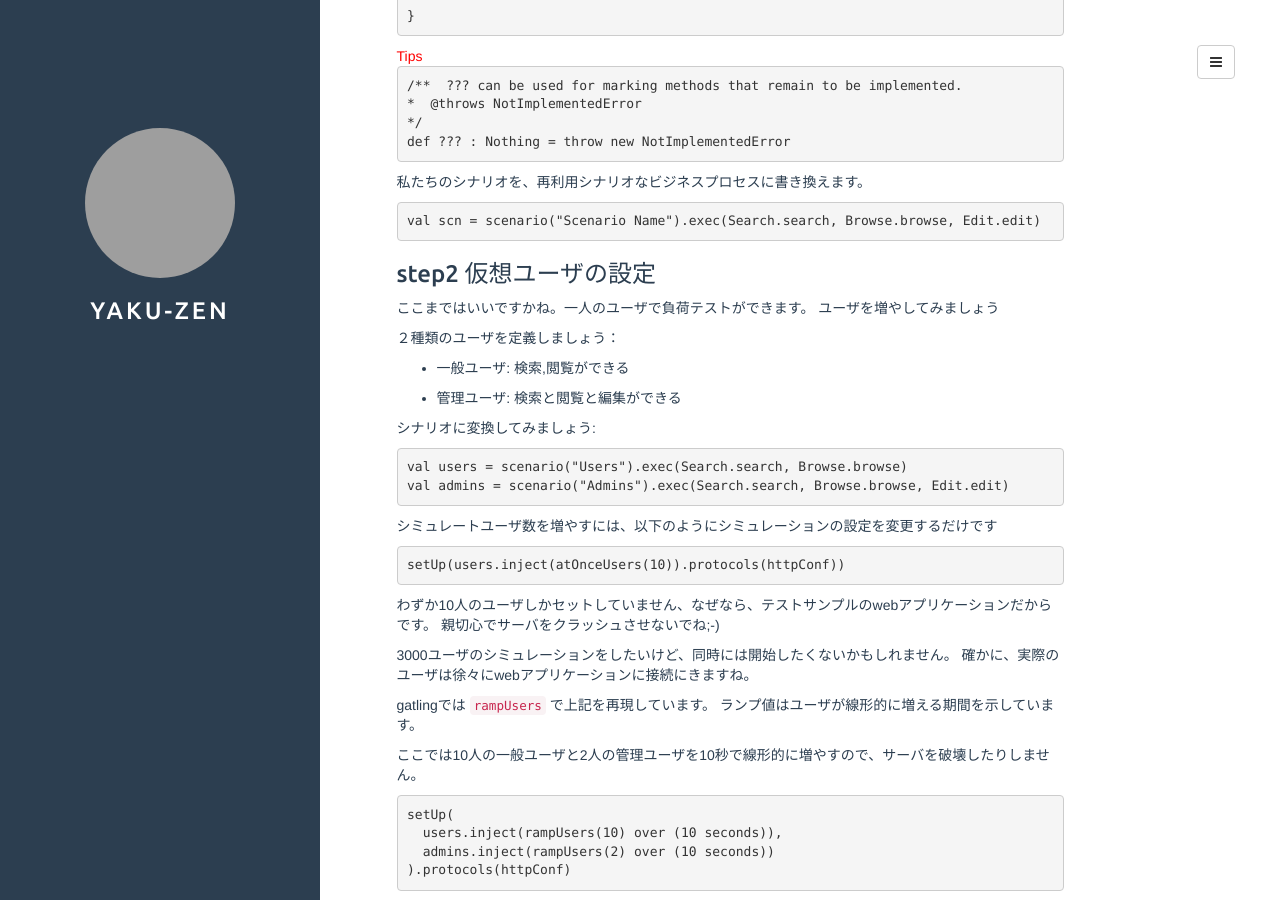
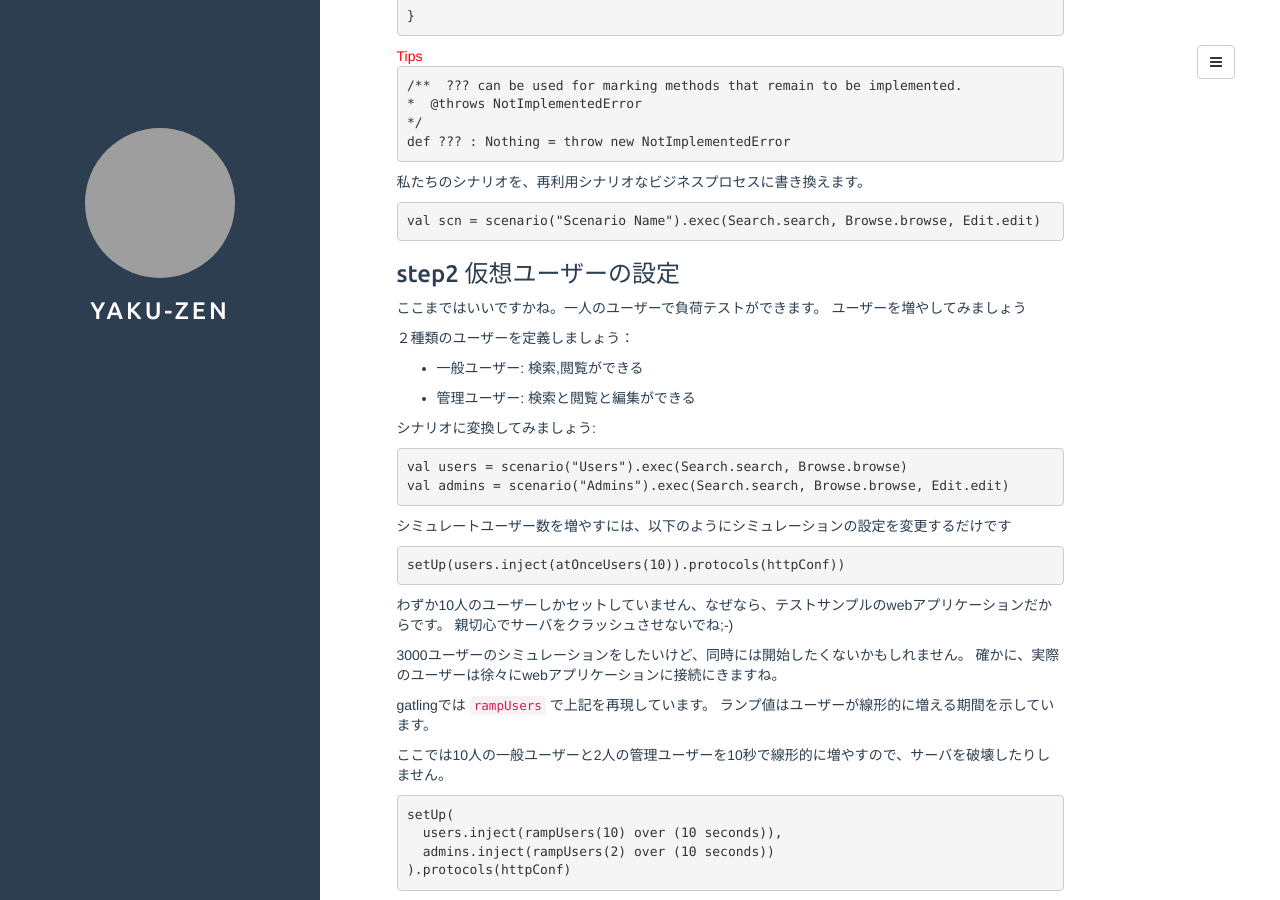
Before and after one commit to yaku-zen/yaku-zen.github.io, a Jekyll site: the page built from _posts/2016-12-26-advanced-tutorial.md, in a window 1280 px wide and 900 px high, scrolled down 1023 px. Built offline with Jekyll 4.4.1, drawn with Linux system fonts in a browser that asks for light colours; grey boxes are pictures that could not be loaded.

Commit message:
change : user to user

````diff
--- a/_posts/2016-12-26-advanced-tutorial.md
+++ b/_posts/2016-12-26-advanced-tutorial.md
@@ -69,16 +69,16 @@ def ??? : Nothing = throw new NotImplementedError
 val scn = scenario("Scenario Name").exec(Search.search, Browse.browse, Edit.edit)
 ```
 
-### step2 仮想ユーザの設定
+### step2 仮想ユーザーの設定
 
-ここまではいいですかね。一人のユーザで負荷テストができます。
-ユーザを増やしてみましょう
+ここまではいいですかね。一人のユーザーで負荷テストができます。
+ユーザーを増やしてみましょう
 
-２種類のユーザを定義しましょう：
+２種類のユーザーを定義しましょう：
 
-+ 一般ユーザ: 検索,閲覧ができる
++ 一般ユーザー: 検索,閲覧ができる
 
-+ 管理ユーザ: 検索と閲覧と編集ができる
++ 管理ユーザー: 検索と閲覧と編集ができる
 
 シナリオに変換してみましょう:
 
@@ -87,22 +87,22 @@ val users = scenario("Users").exec(Search.search, Browse.browse)
 val admins = scenario("Admins").exec(Search.search, Browse.browse, Edit.edit)
 ```
 
-シミュレートユーザ数を増やすには、以下のようにシミュレーションの設定を変更するだけです
+シミュレートユーザー数を増やすには、以下のようにシミュレーションの設定を変更するだけです
 
 ```setup.scala
 setUp(users.inject(atOnceUsers(10)).protocols(httpConf))
 ```
 
-わずか10人のユーザしかセットしていません、なぜなら、テストサンプルのwebアプリケーションだからです。
+わずか10人のユーザーしかセットしていません、なぜなら、テストサンプルのwebアプリケーションだからです。
 親切心でサーバをクラッシュさせないでね;-)
 
-3000ユーザのシミュレーションをしたいけど、同時には開始したくないかもしれません。
-確かに、実際のユーザは徐々にwebアプリケーションに接続にきますね。
+3000ユーザーのシミュレーションをしたいけど、同時には開始したくないかもしれません。
+確かに、実際のユーザーは徐々にwebアプリケーションに接続にきますね。
 
 gatlingでは ``` rampUsers ``` で上記を再現しています。
-ランプ値はユーザが線形的に増える期間を示しています。
+ランプ値はユーザーが線形的に増える期間を示しています。
 
-ここでは10人の一般ユーザと2人の管理ユーザを10秒で線形的に増やすので、サーバを破壊したりしません。
+ここでは10人の一般ユーザーと2人の管理ユーザーを10秒で線形的に増やすので、サーバを破壊したりしません。
 
 ```setup.scala
 setUp(
````
